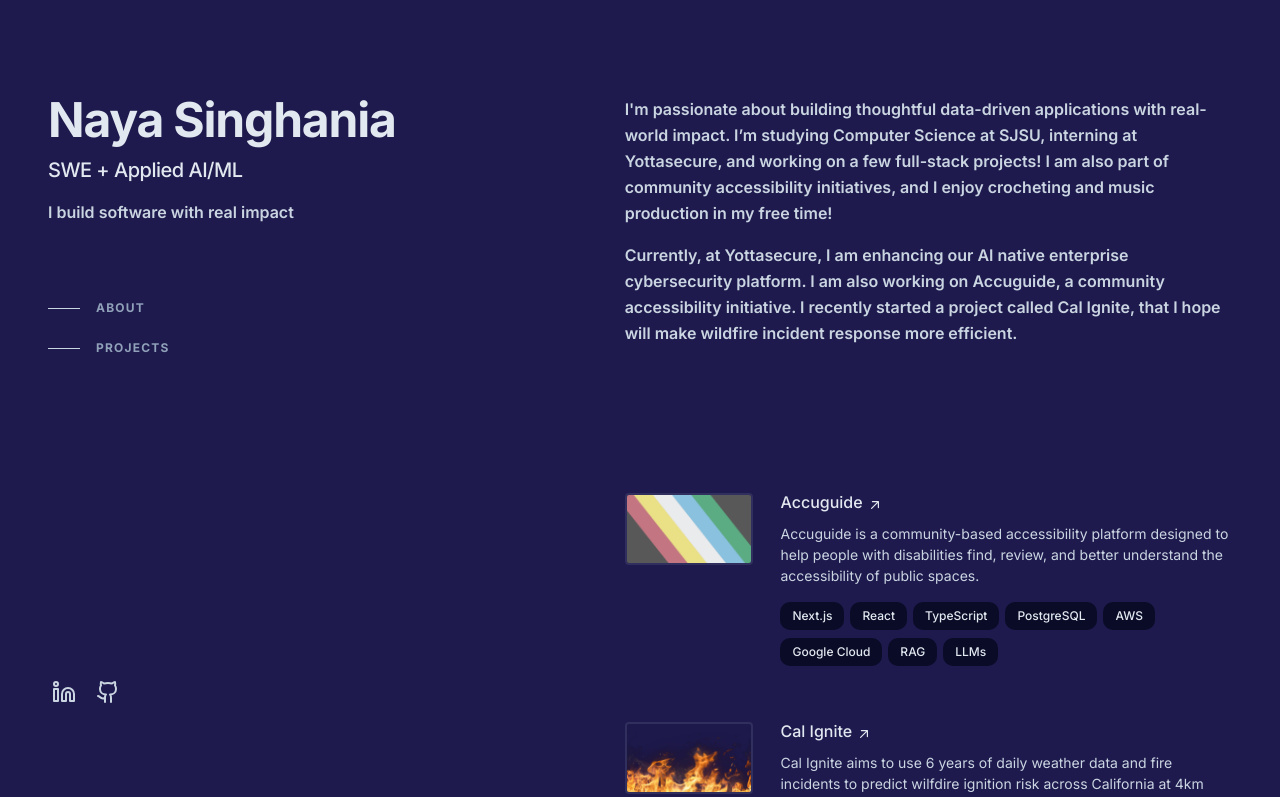
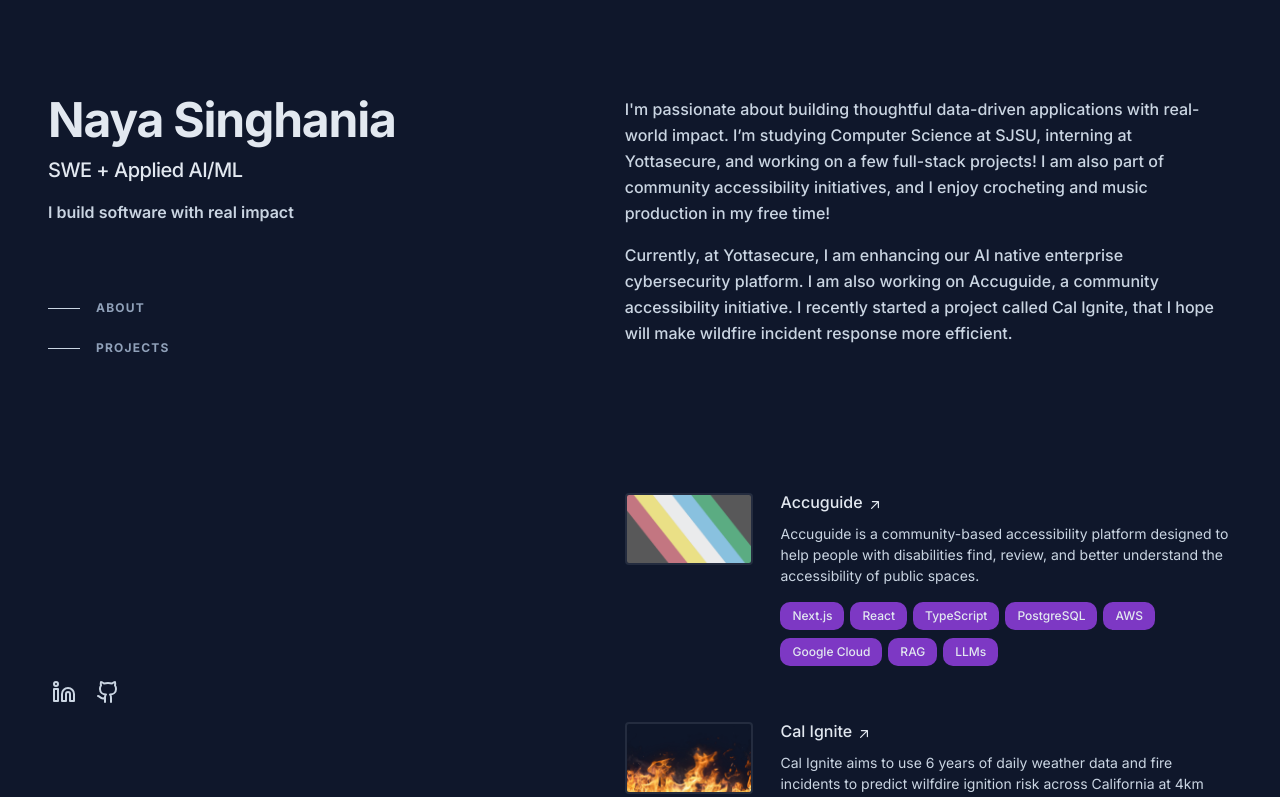
Before and after one commit to nayasinghania/website, a Next.js app: page / in a window 1280 px wide. Shown: the top 797 px of the page. Built offline with nearby package versions, Linux system fonts and the light colour scheme.

Commit message:
update ui

```diff
--- a/app/layout.tsx
+++ b/app/layout.tsx
@@ -20,7 +20,7 @@
 }>) {
   return (
     <html lang="en" className={`dark ${inter.className}`}>
-      <body className="bg-indigo-950 leading-relaxed text-slate-300 antialiased selection:bg-teal-300 selection:text-teal-900">
+      <body className="bg-slate-900 leading-relaxed text-slate-300 antialiased selection:bg-teal-300 selection:text-teal-900">
         {children}
       </body>
     </html>
--- a/components/about.tsx
+++ b/components/about.tsx
@@ -4,7 +4,7 @@
       id="about"
       className="mb-16 scroll-mt-16 md:mb-24 lg:mb-36 lg:scroll-mt-24"
     >
-      <div className="font-semibold">
+      <div className="font-medium">
         <p className="mb-4">
           I'm passionate about building thoughtful data-driven applications with
           real-world impact. I’m studying Computer Science at SJSU, interning at
--- a/components/projects.tsx
+++ b/components/projects.tsx
@@ -98,7 +98,7 @@
                   <ul className="mt-2 flex flex-wrap">
                     {project.skills.map((skill) => (
                       <li key={skill} className="mr-1.5 mt-2">
-                        <div className="flex items-center rounded-lg bg-slate-950/70 px-3 py-1 text-xs font-medium leading-5 text-slate-200">
+                        <div className="flex items-center rounded-lg bg-purple-500/70 px-3 py-1 text-xs font-medium leading-5 text-slate-200">
                           {skill}
                         </div>
                       </li>
```
